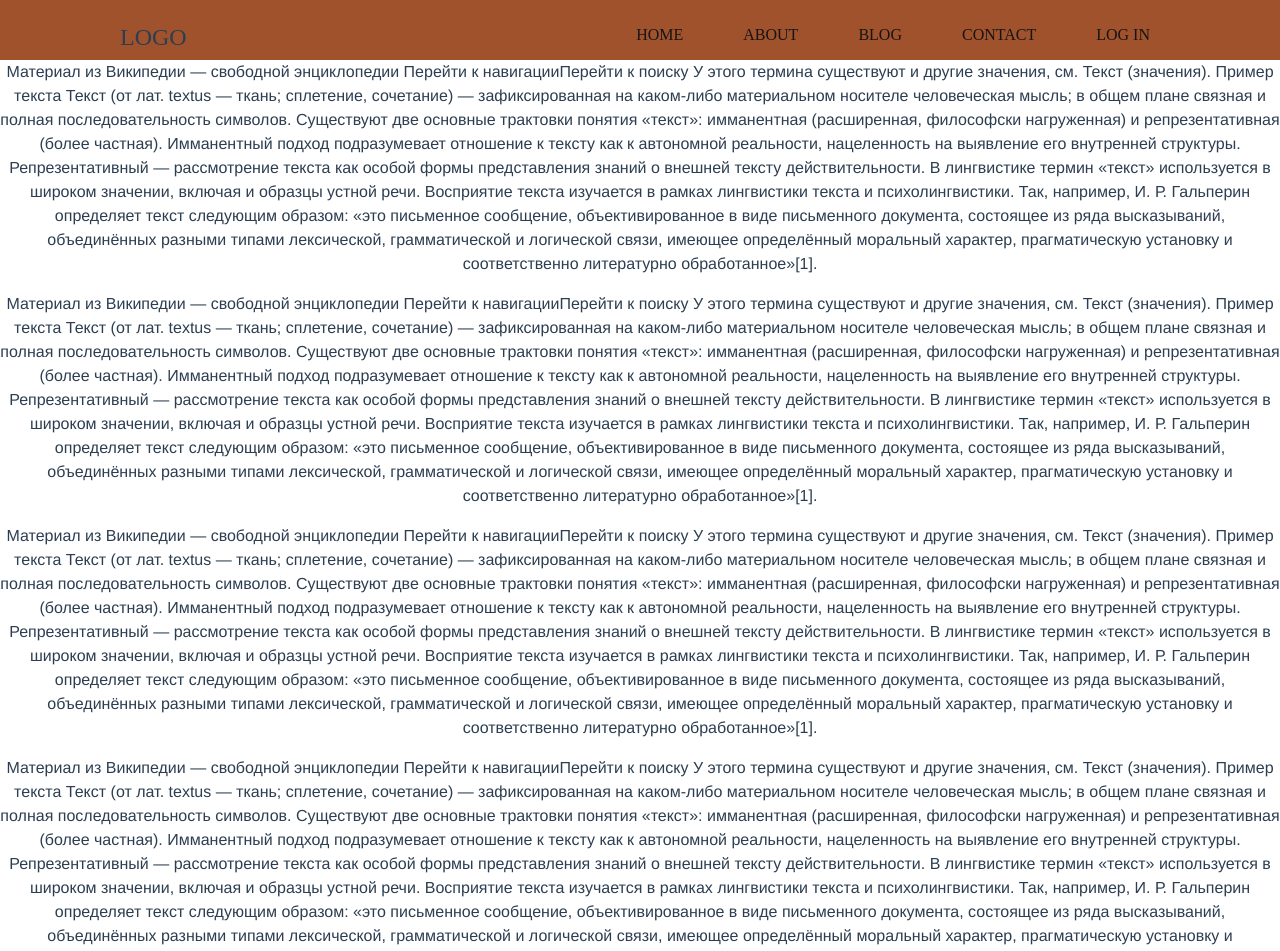
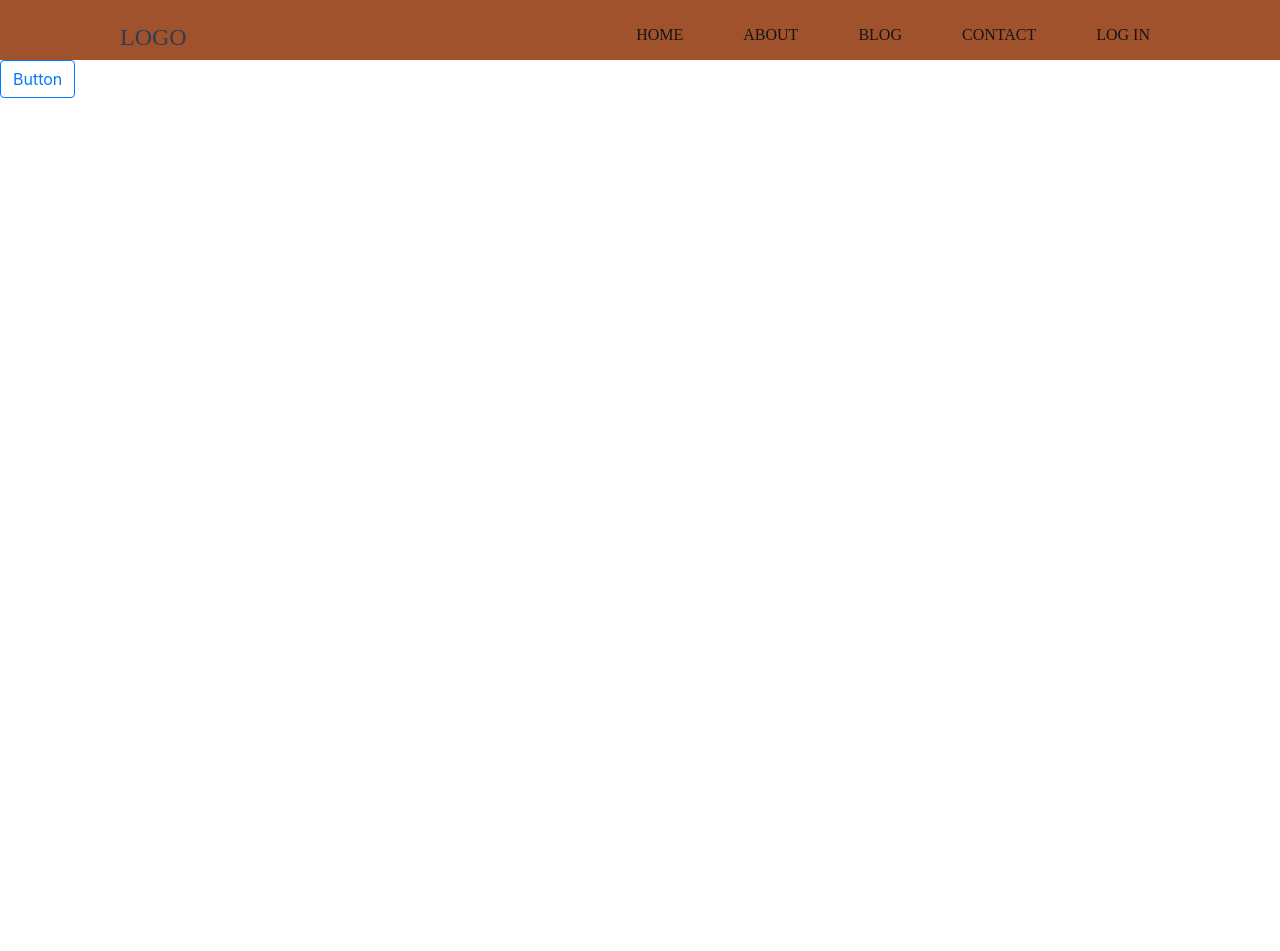
Before and after one commit to nOy39/jitter_reactive, a Vue app in the folder frontend/: page / in a window 1280 px wide. Shown: the top 951 px of the page. After the commit the page ends 800 px from the top, so only its background shows below. Built offline with nearby package versions, Linux system fonts and the light colour scheme; what @vuikit/icons, vuikit would draw is missing.

Commit message:
create blog

```diff
--- a/frontend/src/components/MainComponent.vue
+++ b/frontend/src/components/MainComponent.vue
@@ -1,61 +1,6 @@
 <template>
     <div>
-      <section>
-        <p>
-          Материал из Википедии — свободной энциклопедии
-          Перейти к навигацииПерейти к поиску
-          У этого термина существуют и другие значения, см. Текст (значения).
 
-          Пример текста
-          Текст (от лат. textus — ткань; сплетение, сочетание) — зафиксированная на каком-либо материальном носителе человеческая мысль; в общем плане связная и полная последовательность символов.
-
-          Существуют две основные трактовки понятия «текст»: имманентная (расширенная, философски нагруженная) и репрезентативная (более частная). Имманентный подход подразумевает отношение к тексту как к автономной реальности, нацеленность на выявление его внутренней структуры. Репрезентативный — рассмотрение текста как особой формы представления знаний о внешней тексту действительности.
-
-          В лингвистике термин «текст» используется в широком значении, включая и образцы устной речи. Восприятие текста изучается в рамках лингвистики текста и психолингвистики. Так, например, И. Р. Гальперин определяет текст следующим образом: «это письменное сообщение, объективированное в виде письменного документа, состоящее из ряда высказываний, объединённых разными типами лексической, грамматической и логической связи, имеющее определённый моральный характер, прагматическую установку и соответственно литературно обработанное»[1].
-        </p>
-      </section>
-      <section>
-        <p>
-          Материал из Википедии — свободной энциклопедии
-          Перейти к навигацииПерейти к поиску
-          У этого термина существуют и другие значения, см. Текст (значения).
-
-          Пример текста
-          Текст (от лат. textus — ткань; сплетение, сочетание) — зафиксированная на каком-либо материальном носителе человеческая мысль; в общем плане связная и полная последовательность символов.
-
-          Существуют две основные трактовки понятия «текст»: имманентная (расширенная, философски нагруженная) и репрезентативная (более частная). Имманентный подход подразумевает отношение к тексту как к автономной реальности, нацеленность на выявление его внутренней структуры. Репрезентативный — рассмотрение текста как особой формы представления знаний о внешней тексту действительности.
-
-          В лингвистике термин «текст» используется в широком значении, включая и образцы устной речи. Восприятие текста изучается в рамках лингвистики текста и психолингвистики. Так, например, И. Р. Гальперин определяет текст следующим образом: «это письменное сообщение, объективированное в виде письменного документа, состоящее из ряда высказываний, объединённых разными типами лексической, грамматической и логической связи, имеющее определённый моральный характер, прагматическую установку и соответственно литературно обработанное»[1].
-        </p>
-      </section>
-      <section>
-        <p>
-          Материал из Википедии — свободной энциклопедии
-          Перейти к навигацииПерейти к поиску
-          У этого термина существуют и другие значения, см. Текст (значения).
-
-          Пример текста
-          Текст (от лат. textus — ткань; сплетение, сочетание) — зафиксированная на каком-либо материальном носителе человеческая мысль; в общем плане связная и полная последовательность символов.
-
-          Существуют две основные трактовки понятия «текст»: имманентная (расширенная, философски нагруженная) и репрезентативная (более частная). Имманентный подход подразумевает отношение к тексту как к автономной реальности, нацеленность на выявление его внутренней структуры. Репрезентативный — рассмотрение текста как особой формы представления знаний о внешней тексту действительности.
-
-          В лингвистике термин «текст» используется в широком значении, включая и образцы устной речи. Восприятие текста изучается в рамках лингвистики текста и психолингвистики. Так, например, И. Р. Гальперин определяет текст следующим образом: «это письменное сообщение, объективированное в виде письменного документа, состоящее из ряда высказываний, объединённых разными типами лексической, грамматической и логической связи, имеющее определённый моральный характер, прагматическую установку и соответственно литературно обработанное»[1].
-        </p>
-      </section>
-      <section>
-        <p>
-          Материал из Википедии — свободной энциклопедии
-          Перейти к навигацииПерейти к поиску
-          У этого термина существуют и другие значения, см. Текст (значения).
-
-          Пример текста
-          Текст (от лат. textus — ткань; сплетение, сочетание) — зафиксированная на каком-либо материальном носителе человеческая мысль; в общем плане связная и полная последовательность символов.
-
-          Существуют две основные трактовки понятия «текст»: имманентная (расширенная, философски нагруженная) и репрезентативная (более частная). Имманентный подход подразумевает отношение к тексту как к автономной реальности, нацеленность на выявление его внутренней структуры. Репрезентативный — рассмотрение текста как особой формы представления знаний о внешней тексту действительности.
-
-          В лингвистике термин «текст» используется в широком значении, включая и образцы устной речи. Восприятие текста изучается в рамках лингвистики текста и психолингвистики. Так, например, И. Р. Гальперин определяет текст следующим образом: «это письменное сообщение, объективированное в виде письменного документа, состоящее из ряда высказываний, объединённых разными типами лексической, грамматической и логической связи, имеющее определённый моральный характер, прагматическую установку и соответственно литературно обработанное»[1].
-        </p>
-      </section>
     </div>
 </template>
 
```
